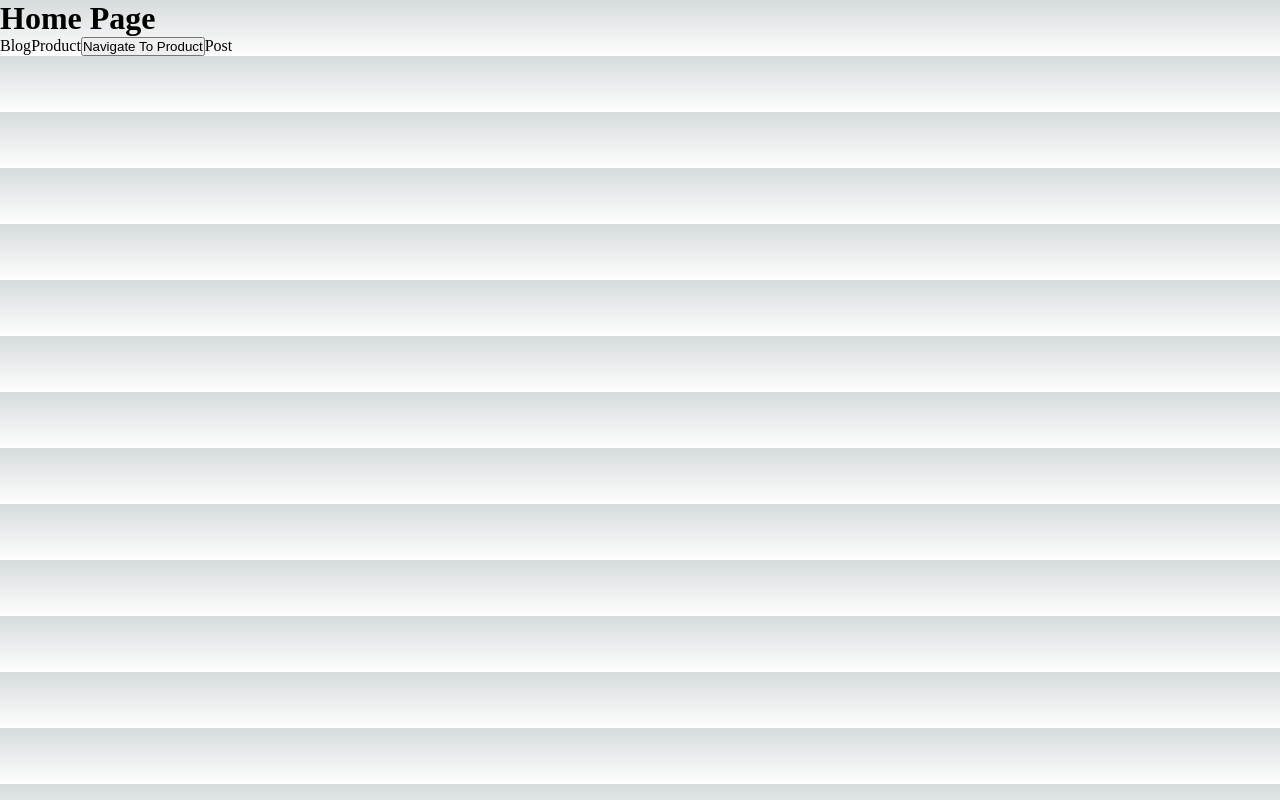
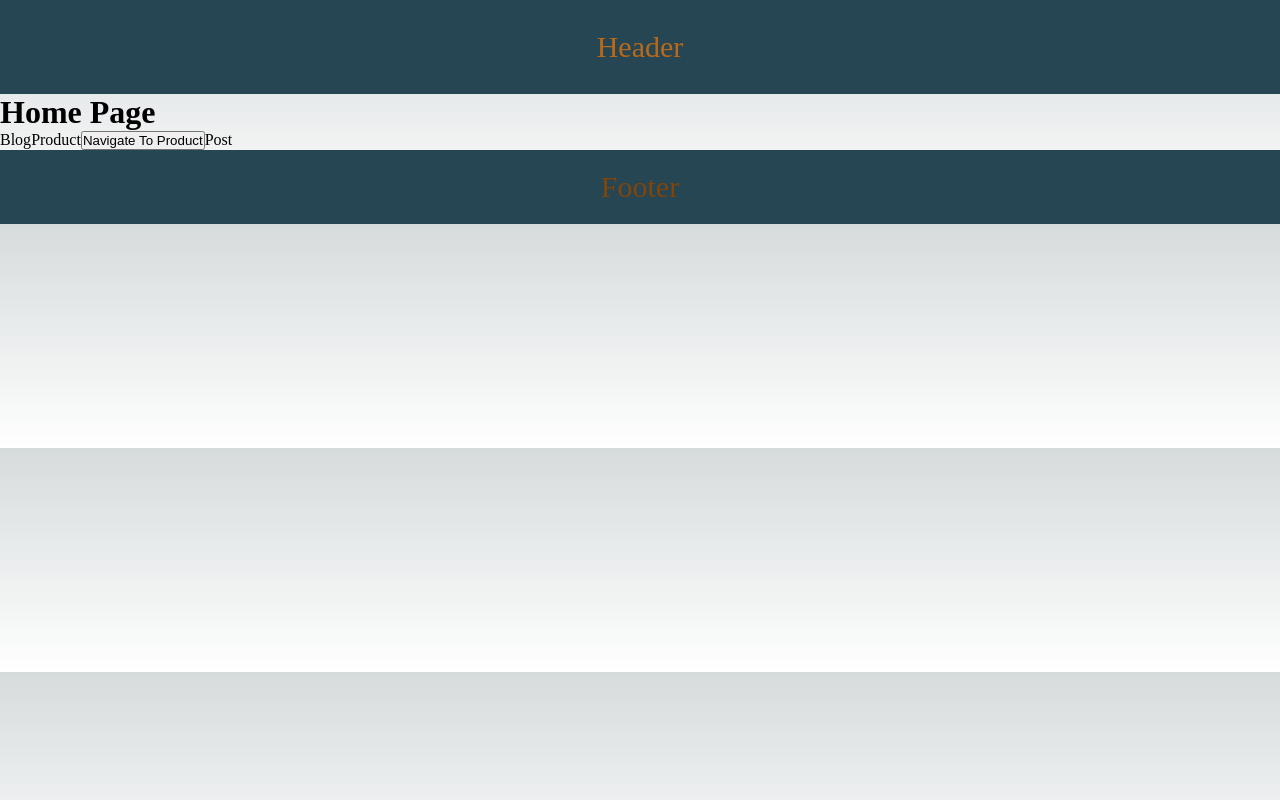
Before and after one commit to BharathPulindram/NextJS, a Next.js app: page / in a window 1280 px wide. Built offline with nearby package versions, Linux system fonts and the light colour scheme.

Commit message:
Added header and footer

```diff
--- /dev/null
+++ b/components/Footer.js
@@ -0,0 +1,7 @@
+import React from "react";
+
+function Footer() {
+  return <div className="layout-footer">Footer</div>;
+}
+
+export default Footer;
--- /dev/null
+++ b/components/Header.js
@@ -0,0 +1,7 @@
+import React from "react";
+
+function Header() {
+  return <div className="layout-header">Header</div>;
+}
+
+export default Header;
--- a/pages/_app.tsx
+++ b/pages/_app.tsx
@@ -1,17 +1,27 @@
 //Global styles should be include in this file
 import '../styles/globals.css';
-import {ThemeProvider} from 'styled-components';
+//import {ThemeProvider} from 'styled-components';
+import '../styles/layout.css'
+import Header from '../components/Header';
+import Footer from '../components/Footer';
 
-const theme = {
+/* const theme = {
   colors:{
     primary:'#55C7D'
   }
-}
+} */
 
 import type { AppProps } from 'next/app'
 
 export default function App({ Component, pageProps }: AppProps) {
-  return <ThemeProvider theme={theme}>
+  return    (
+      <>
+      <Header/>
+      <Component {...pageProps} />
+      <Footer/>
+      </>
+    )
+    {/* <ThemeProvider theme={theme}>
     <Component {...pageProps} />
-    </ThemeProvider>
+    </ThemeProvider> */}
 }
--- /dev/null
+++ b/styles/layout.css
@@ -0,0 +1,15 @@
+.layout-header {
+  background-color: #264653;
+  color: rgb(185, 105, 25);
+  font-size: 30px;
+  text-align: center;
+  padding: 30px;
+}
+
+.layout-footer {
+  background-color: #264653;
+  color: rgb(128, 69, 10);
+  font-size: 30px;
+  text-align: center;
+  padding: 20px;
+}
```
